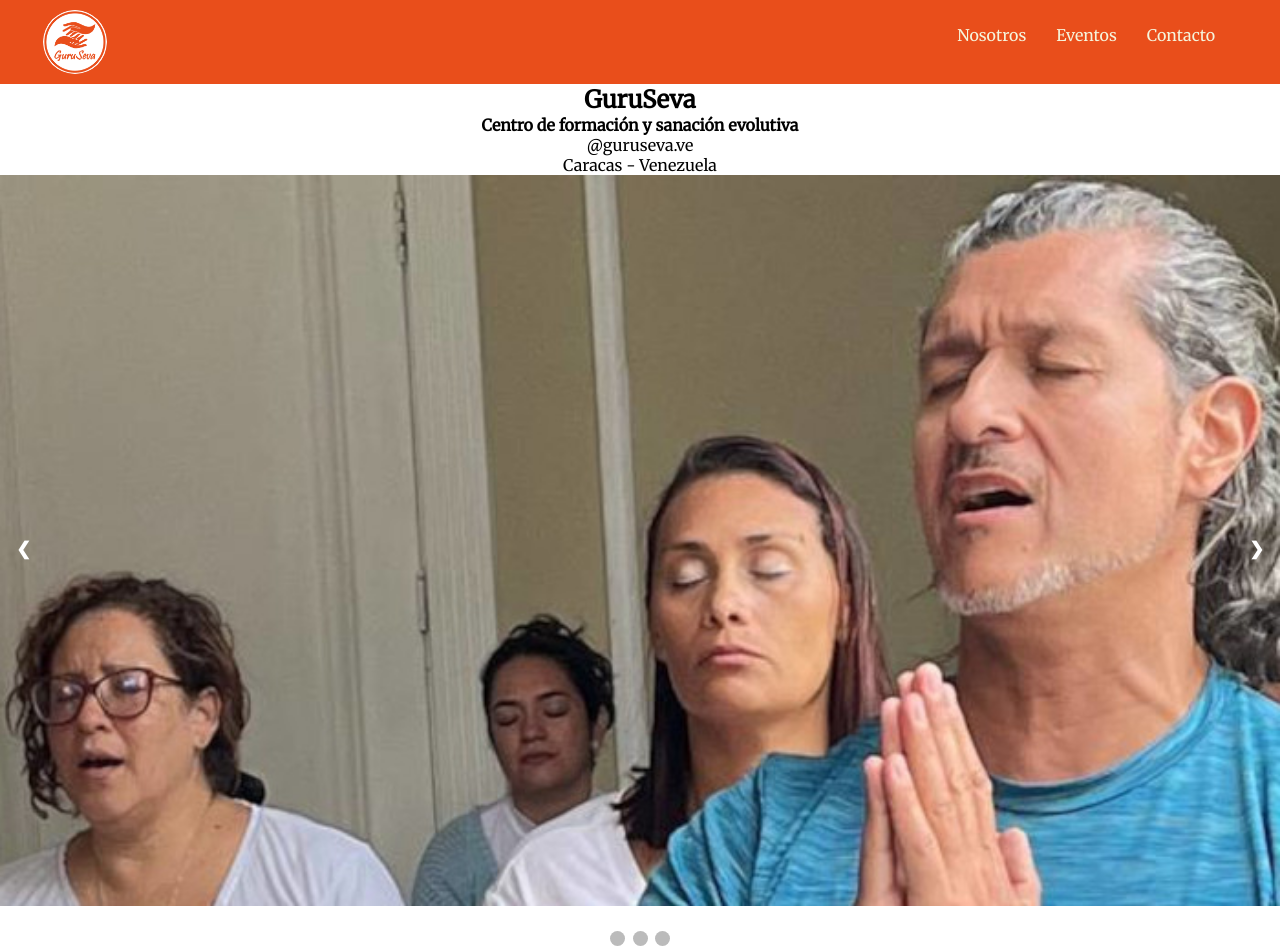
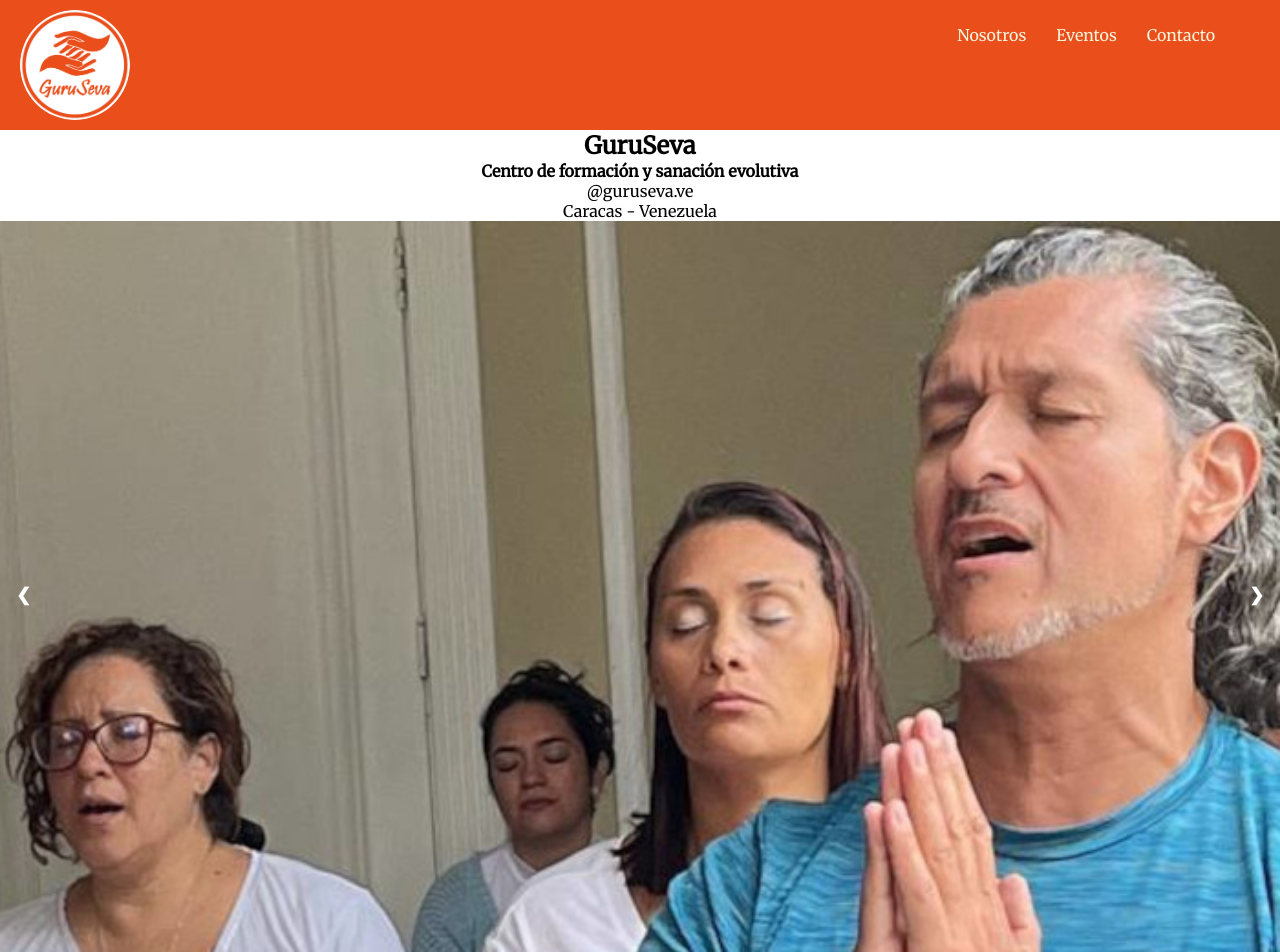
Before and after one commit to blarteagar/guru, a plain HTML site: page src/index.html in a window 1280 px wide. Shown: the top 952 px of the page. Drawn offline with Linux system fonts and the light colour scheme.

Commit message:
change logo size in navbar

```diff
--- a/src/css/styles.css
+++ b/src/css/styles.css
@@ -8,7 +8,6 @@ body {
   display: flex;
   flex-direction: column;
   font-family: 'Merriweather', serif;
-  height: 100vh;
 }
 
 /* Acá tengo los estilos generales */
@@ -25,8 +24,8 @@ header {
 }
 
 .image-container img {
-  width: 5vw;
-  height: 5vw;
+  width: 110px;
+  height: 110px;
 }
 
 /* Acá tengo los estilos del navbar */
```
